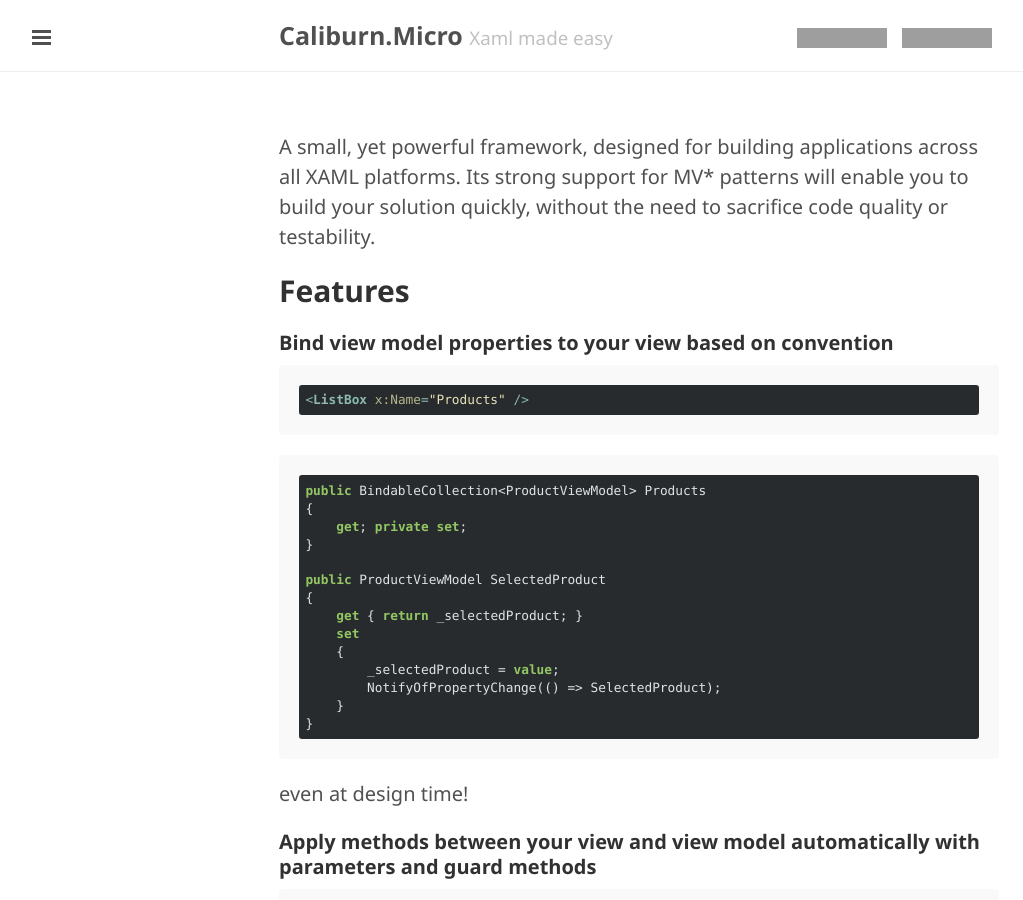
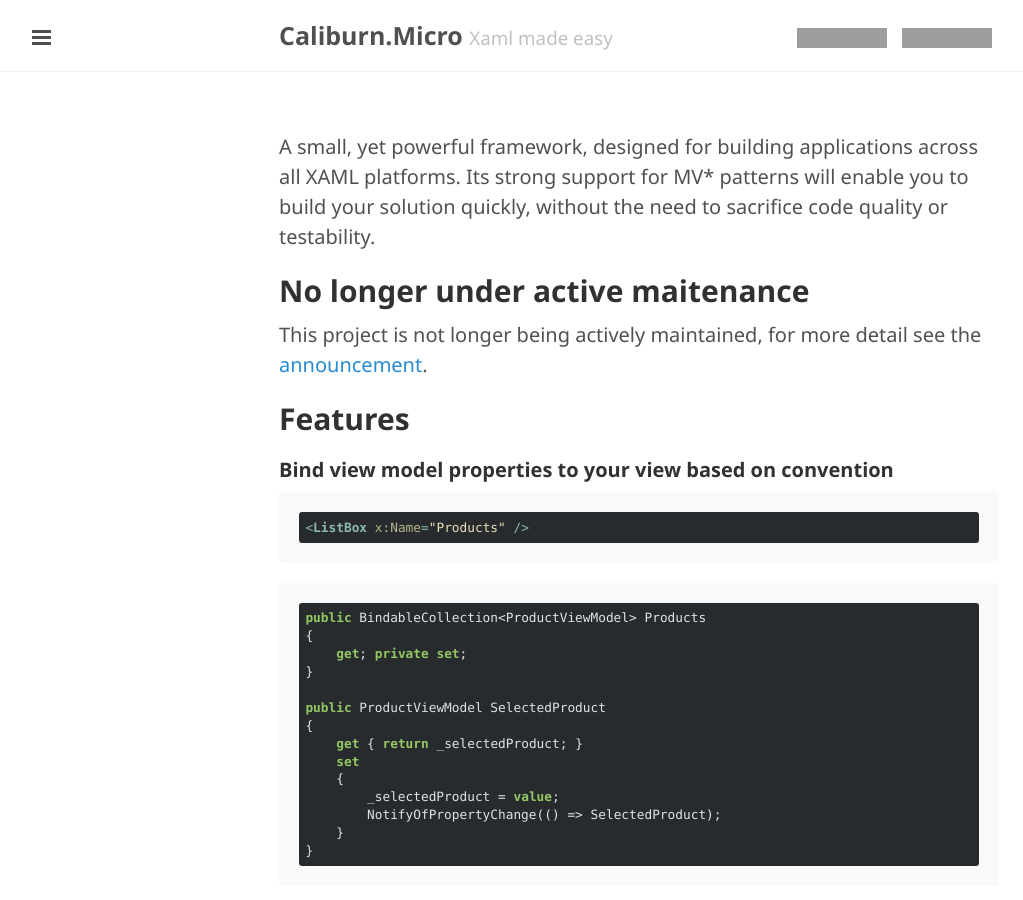
Before and after one commit to Caliburn-Micro/caliburn-micro.github.io, a Jekyll site: the page built from index.md, in a window 1280 px wide and 900 px high. Shown: the whole window, without its empty margins (1-1024 px from the left). Built offline with Jekyll 4.4.1, drawn with Linux system fonts in a browser that asks for light colours; grey boxes are pictures that could not be loaded.

Commit message:
Update index.md

```diff
--- a/index.md
+++ b/index.md
@@ -5,6 +5,9 @@
 ---
 
 A small, yet powerful framework, designed for building applications across all XAML platforms. Its strong support for MV* patterns will enable you to build your solution quickly, without the need to sacrifice code quality or testability.
+
+## No longer under active maitenance
+This project is not longer being actively maintained, for more detail see the [announcement](/announcements/stepping-away).
 
 ## Features
 
```
